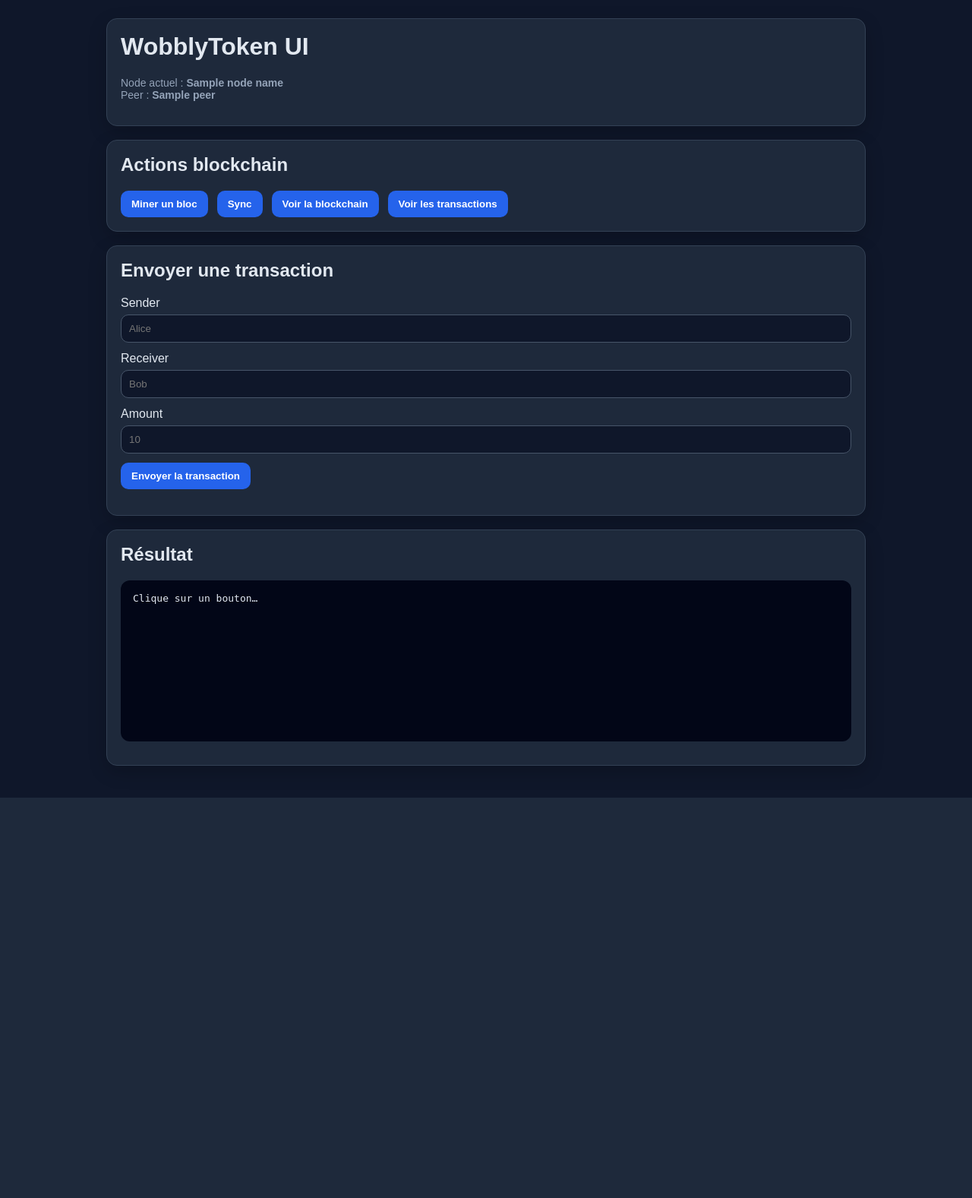
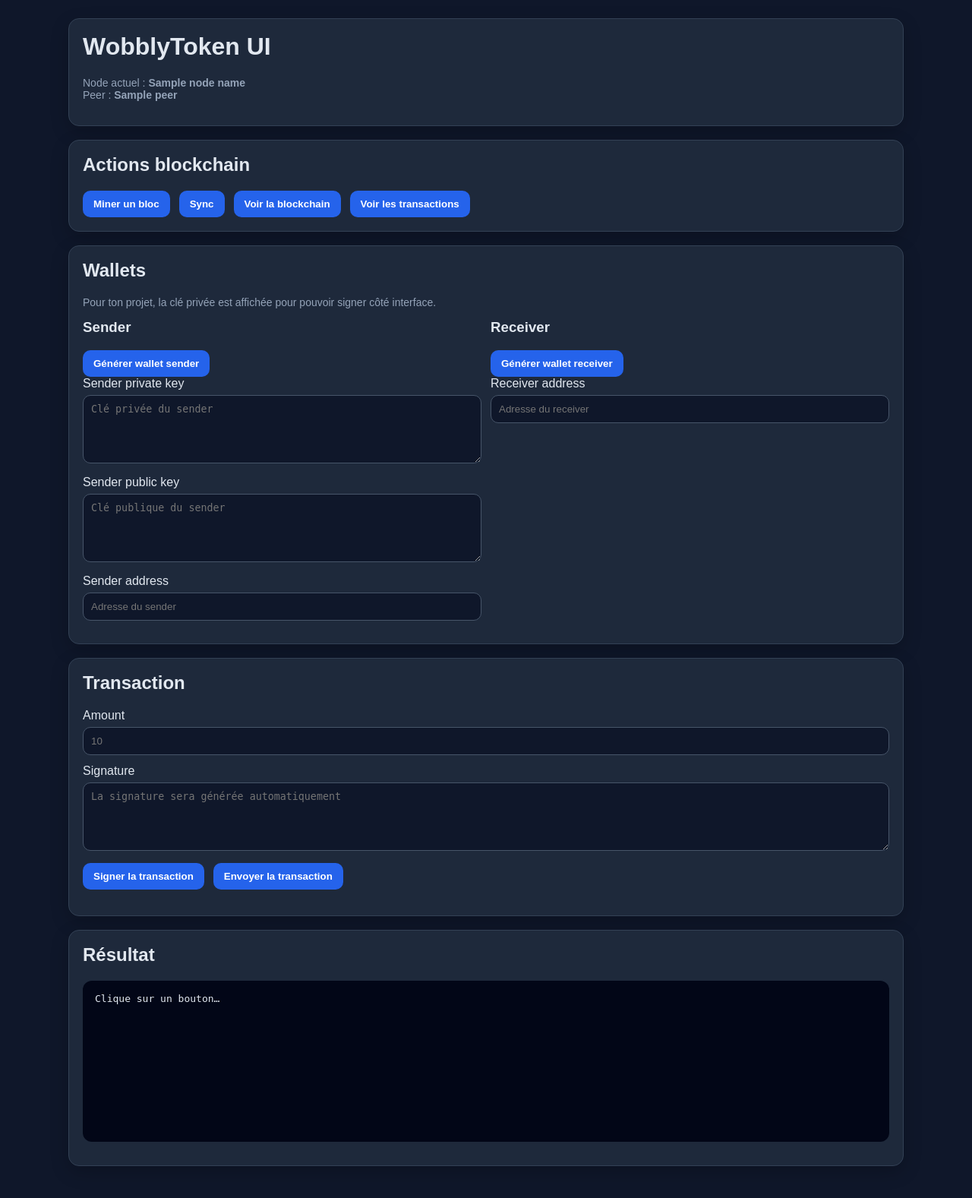
Before and after one commit to MeuxyVex/WobblyToken, a Flask app: template blockchain-simulation/node/templates/index.html in a window 1280 px wide. Shown: the whole page at 76% size. Before the commit the page ends 1050 px from the top, so only its background shows below. Run offline with Flask 3, Linux system fonts and the light colour scheme; the template is opened without the code that fills it: most values are stand-ins (such as "Sample title", 1, 10 or a date in 2020).

Commit message:
Ajout du nouveau système de transactions avec générations de clés et chiffrement et interface html.

```diff
--- a/blockchain-simulation/node/app.py
+++ b/blockchain-simulation/node/app.py
@@ -1,5 +1,5 @@
 # =========================
-# Definition de variables et import
+# VARIABLES ET IMPORTS
 # =========================
 
 from flask import Flask, request, jsonify, render_template #flask permet de crée un serveur au node.
@@ -8,7 +8,7 @@ import os #utilisé pour lire les fichiers config docker
 import time #juste pour faire une pause à la fin du script et pour calculer le temps de minage des blocks
 import hashlib #permet de faire du hashage pour le minage des blocks
 import json #permet de convertir les blocks en json pour le hashage et l'envoie entre les nodes
-from wallet import validate_transaction, mempool
+from wallet import mempool, validation, generationkeys, generation_addresse, signature #import des fonctions utilisés de wallet
 
 app = Flask(__name__) #initialise le serveur web
 
@@ -23,7 +23,7 @@ BaseReward = 50 # récompense de base, la plus haute
 IntervalReward = 10 # Interval de 10 blocks
 
 # =========================
-# Definition de fonctions
+# DEFINITION FONCTIONS
 # =========================
 
 def hash_calcul(block):
@@ -63,7 +63,7 @@ def get_block_reward(i):
 
 
 # =========================
-# Fonction principale avec boucle principale de minage
+# FONCTION PRINCIPAL ET BOUCLE PRINCIPAL
 # =========================
 
 def create_block(data): #création du block
@@ -83,7 +83,7 @@ def create_block(data): #création du block
         "hash": "", #valeurr du hash
         "difficulty": get_difficulty(), #nombre de 0 que doit commencer le hash pour que le block soit valide
         "time": 0, #temps de minage du block
-        "transactions": [],
+        "transactions": mempool.copy(), #on ajoute les transactions en attente de validation dans la mempool au block pour qu'elles soient prises en compte dans le minage du block et pour que les transactions soient validées et ajoutées à la blockchain
         "reward": get_block_reward(index)
     }
 
@@ -104,14 +104,14 @@ def create_block(data): #création du block
 
 
 # =========================
-# Partie Flask
+# PARTIE FLASK
 # =========================
 
 #Méthode GET : Lire, récupérér des données, etc...
 #Méthode POST : Créer une qql chose, envoyer des données, modifier une variable, etc...
 
 # =========================
-# Partie Minage et blockchain
+# PARTIE MINAGE ET BLOCKCHAIN
 # =========================
 
 @app.route("/") #quand on va à l'adresse racine du serveur web du node affiche la page index.html
@@ -123,6 +123,8 @@ def home():
 def mine():
     block = create_block(f"Block de {NODE_NAME}") #création du block avec le nom du node + appel de la fonction create_block pour le minage du block
     blockchain.append(block)
+
+    mempool.clear() #on vide la mempool après avoir ajouté les transactions au block pour que les transactions soient prises en compte dans le block miné et pour que la mempool soit prête à recevoir de nouvelles transactions en attente de validation pour le prochain block à miner
 
     try:
         requests.post(f"{PEER}/receive_block", json=block) #envoie le block son format json http à l'autre node à l'adresse de la peer sur /receiveblock
@@ -166,7 +168,7 @@ def sync():
 
 
 # =========================
-# Partie Transactions
+# PARTIE TRANSACTIONS
 # =========================
 
 @app.route("/transaction", methods=["GET"]) #affiche les transactions en attente de validation dans la memepool
@@ -181,14 +183,56 @@ def add_transaction():
     if not tx:
         return {"status": "Erreur", "message": "Aucune transaction reçue"}, 400 #si aucune transaction n'est reçue on retourne une erreur 400 "Bad Request"
 
-    if not validate_transaction(tx):
-        return {"status": "Erreur", "message": "Transaction invalide, vérifiez que les champs soient corrects"}, 400 #si la transaction reçue n'est pas valide on retourne une erreur 400 "Bad Request"
+    valeurbool, message = validation(tx)
+    if not valeurbool:
+        return {"status": "Erreur", "message": message}, 400 #si la transaction reçue n'est pas valide on retourne une erreur 400 "Bad Request"
 
     #sinon
     mempool.append(tx) #on ajoute la transaction à la mempool pour qu'elle soit prise en compte dans le prochain block miné
     return {"status": "Succès", "message": "Transaction ajoutée au mempool"}, 200 #retour de succès code http 200 "OK" pour indiquer que la transaction a été ajoutée à la mempool
 
 
+@app.route("/generate_keys", methods=["GET"]) #generation de la pair de clé
+def generate_keys_route():
+    keys = generationkeys() #fonction de wallet.py pour générer la clé privée et la clé publique
+    address = generation_addresse(keys["public_key"]) #fonction de wallet.py pour générer l'adresse à partir de la clé publique
+
+    return jsonify({ #retourne sous format de dictionnaire en json la clé privée, la clé publique et l'adresse du wallet généré
+        "private_key": keys["private_key"],
+        "public_key": keys["public_key"],
+        "address": address
+    })
+
+
+@app.route("/sign_transaction", methods=["POST"]) #signement de la transaction
+def sign_transaction_route():
+    data = request.get_json() #recup la transaction que le client à envoyé, (retourne un dictionnaire python à partir du json envoyé par le client)
+
+    required = [ #champs requis pour pouvoir signer la transaction
+        "sender_address",
+        "sender_public_key",
+        "receiver_address",
+        "amount",
+        "private_key"
+    ]
+
+    for i in required: #verification que tous les champs requis sont présents dans la transaction envoyée par le client
+        if i not in data:
+            return {"status": "Erreur", "message": "syntaxe invalide"}, 400
+
+    tx = { #création de la transaction à signer à partir des données envoyées par le client
+        "sender_address": data["sender_address"],
+        "sender_public_key": data["sender_public_key"],
+        "receiver_address": data["receiver_address"],
+        "amount": data["amount"]
+    }
+
+    try: #signement de la transaction
+        signement = signature(tx, data["private_key"]) #fonnction de wallet.py pour signer
+        return {"status": "Succès","signature": signement}, 200
+    except Exception:
+        return {"status": "Erreur", "message": "Impossible de signer la transaction"}, 400
+
 if __name__ == "__main__":  #code executé quand on lance :
     time.sleep(3)  # attendre que l'autre node démarre
     app.run(host="0.0.0.0", port=5000) #lance le serveur accesible depuis docker sur le port 5000
--- a/blockchain-simulation/node/templates/index.html
+++ b/blockchain-simulation/node/templates/index.html
@@ -13,12 +13,12 @@
       padding: 24px;
     }
 
-    h1, h2 {
+    h1, h2, h3 {
       margin-top: 0;
     }
 
     .container {
-      max-width: 1000px;
+      max-width: 1100px;
       margin: auto;
     }
 
@@ -35,6 +35,11 @@
       display: flex;
       gap: 12px;
       flex-wrap: wrap;
+    }
+
+    .col {
+      flex: 1 1 320px;
+      min-width: 280px;
     }
 
     button {
@@ -56,7 +61,7 @@
       cursor: not-allowed;
     }
 
-    input {
+    input, textarea {
       width: 100%;
       padding: 10px;
       border-radius: 10px;
@@ -65,6 +70,11 @@
       color: white;
       box-sizing: border-box;
       margin-top: 6px;
+    }
+
+    textarea {
+      min-height: 90px;
+      resize: vertical;
     }
 
     label {
@@ -114,6 +124,13 @@
       vertical-align: middle;
     }
 
+    .actions {
+      display: flex;
+      gap: 12px;
+      flex-wrap: wrap;
+      margin-top: 8px;
+    }
+
     @keyframes spin {
       from { transform: rotate(0deg); }
       to { transform: rotate(360deg); }
@@ -132,7 +149,7 @@
 
     <div class="card">
       <h2>Actions blockchain</h2>
-      <div class="row">
+      <div class="actions">
         <button id="mineBtn" onclick="mineBlock()">Miner un bloc</button>
         <button onclick="syncChain()">Sync</button>
         <button onclick="showChain()">Voir la blockchain</button>
@@ -146,24 +163,66 @@
     </div>
 
     <div class="card">
-      <h2>Envoyer une transaction</h2>
+      <h2>Wallets</h2>
+      <p class="muted">
+        Pour ton projet, la clé privée est affichée pour pouvoir signer côté interface.
+      </p>
+
+      <div class="row">
+        <div class="col">
+          <h3>Sender</h3>
+          <div class="actions">
+            <button onclick="generateWallet('sender')">Générer wallet sender</button>
+          </div>
+
+          <label>
+            Sender private key
+            <textarea id="sender_private_key" placeholder="Clé privée du sender"></textarea>
+          </label>
+
+          <label>
+            Sender public key
+            <textarea id="sender_public_key" placeholder="Clé publique du sender"></textarea>
+          </label>
+
+          <label>
+            Sender address
+            <input type="text" id="sender_address" placeholder="Adresse du sender">
+          </label>
+        </div>
+
+        <div class="col">
+          <h3>Receiver</h3>
+          <div class="actions">
+            <button onclick="generateWallet('receiver')">Générer wallet receiver</button>
+          </div>
+
+          <label>
+            Receiver address
+            <input type="text" id="receiver_address" placeholder="Adresse du receiver">
+          </label>
+        </div>
+      </div>
+    </div>
+
+    <div class="card">
+      <h2>Transaction</h2>
 
       <label>
-        Sender
-        <input type="text" id="sender" placeholder="Alice">
+        Amount
+        <input type="number" id="amount" placeholder="10" step="any" min="0">
       </label>
 
       <label>
-        Receiver
-        <input type="text" id="receiver" placeholder="Bob">
+        Signature
+        <textarea id="signature" placeholder="La signature sera générée automatiquement"></textarea>
       </label>
 
-      <label>
-        Amount
-        <input type="number" id="amount" placeholder="10" step="any">
-      </label>
+      <div class="actions">
+        <button onclick="signTransaction()">Signer la transaction</button>
+        <button onclick="sendTransaction()">Envoyer la transaction</button>
+      </div>
 
-      <button onclick="sendTransaction()">Envoyer la transaction</button>
       <p id="status"></p>
     </div>
 
@@ -178,9 +237,8 @@
     const statusEl = document.getElementById("status");
 
     function setOutput(data) {
-      output.textContent = typeof data === "string"
-        ? data
-        : JSON.stringify(data, null, 2);
+      output.textContent =
+        typeof data === "string" ? data : JSON.stringify(data, null, 2);
     }
 
     function setStatus(message, isError = false) {
@@ -243,15 +301,106 @@
       }
     }
 
-    async function sendTransaction() {
-      const sender = document.getElementById("sender").value.trim();
-      const receiver = document.getElementById("receiver").value.trim();
+    async function generateWallet(target) {
+      try {
+        const res = await fetch("/generate_keys");
+        const data = await res.json();
+
+        setOutput(data);
+
+        if (!res.ok) {
+          setStatus(data.message || "Erreur pendant la génération des clés.", true);
+          return;
+        }
+
+        if (target === "sender") {
+          document.getElementById("sender_private_key").value = data.private_key || "";
+          document.getElementById("sender_public_key").value = data.public_key || "";
+          document.getElementById("sender_address").value = data.address || "";
+          setStatus("Wallet sender généré.");
+        } else {
+          document.getElementById("receiver_address").value = data.address || "";
+          setStatus("Wallet receiver généré.");
+        }
+      } catch (err) {
+        setStatus("Erreur pendant la génération des clés.", true);
+      }
+    }
+
+    async function signTransaction() {
+      const sender_address = document.getElementById("sender_address").value.trim();
+      const sender_public_key = document.getElementById("sender_public_key").value.trim();
+      const receiver_address = document.getElementById("receiver_address").value.trim();
+      const private_key = document.getElementById("sender_private_key").value.trim();
       const amount = Number(document.getElementById("amount").value);
 
-      if (!sender || !receiver || !Number.isFinite(amount)) {
-        setStatus("Remplis sender, receiver et amount correctement.", true);
+      if (
+        !sender_address ||
+        !sender_public_key ||
+        !receiver_address ||
+        !private_key ||
+        !Number.isFinite(amount) ||
+        amount <= 0
+      ) {
+        setStatus("Remplis d'abord sender, receiver, amount et la private key.", true);
         return;
       }
+
+      try {
+        const res = await fetch("/sign_transaction", {
+          method: "POST",
+          headers: {
+            "Content-Type": "application/json"
+          },
+          body: JSON.stringify({
+            sender_address,
+            sender_public_key,
+            receiver_address,
+            amount,
+            private_key
+          })
+        });
+
+        const data = await res.json();
+        setOutput(data);
+
+        if (res.ok) {
+          document.getElementById("signature").value = data.signature || "";
+          setStatus("Transaction signée avec succès.");
+        } else {
+          setStatus(data.message || "Erreur pendant la signature.", true);
+        }
+      } catch (err) {
+        setStatus("Erreur pendant la signature.", true);
+      }
+    }
+
+    async function sendTransaction() {
+      const sender_address = document.getElementById("sender_address").value.trim();
+      const sender_public_key = document.getElementById("sender_public_key").value.trim();
+      const receiver_address = document.getElementById("receiver_address").value.trim();
+      const signature = document.getElementById("signature").value.trim();
+      const amount = Number(document.getElementById("amount").value);
+
+      if (
+        !sender_address ||
+        !sender_public_key ||
+        !receiver_address ||
+        !signature ||
+        !Number.isFinite(amount) ||
+        amount <= 0
+      ) {
+        setStatus("Remplis tous les champs correctement puis signe la transaction.", true);
+        return;
+      }
+
+      const tx = {
+        sender_address,
+        sender_public_key,
+        receiver_address,
+        amount,
+        signature
+      };
 
       try {
         const res = await fetch("/transaction", {
@@ -259,20 +408,16 @@
           headers: {
             "Content-Type": "application/json"
           },
-          body: JSON.stringify({
-            sender,
-            receiver,
-            amount
-          })
+          body: JSON.stringify(tx)
         });
 
         const data = await res.json();
         setOutput(data);
 
         if (res.ok) {
-          setStatus("Transaction envoyée.");
+          setStatus(data.message || "Transaction envoyée.");
         } else {
-          setStatus("Transaction refusée.", true);
+          setStatus(data.message || "Transaction refusée.", true);
         }
       } catch (err) {
         setStatus("Erreur pendant l’envoi de la transaction.", true);
```
Also changed, not shown: blockchain-simulation/node/wallet.py (+76 -8 lines), README.md.
